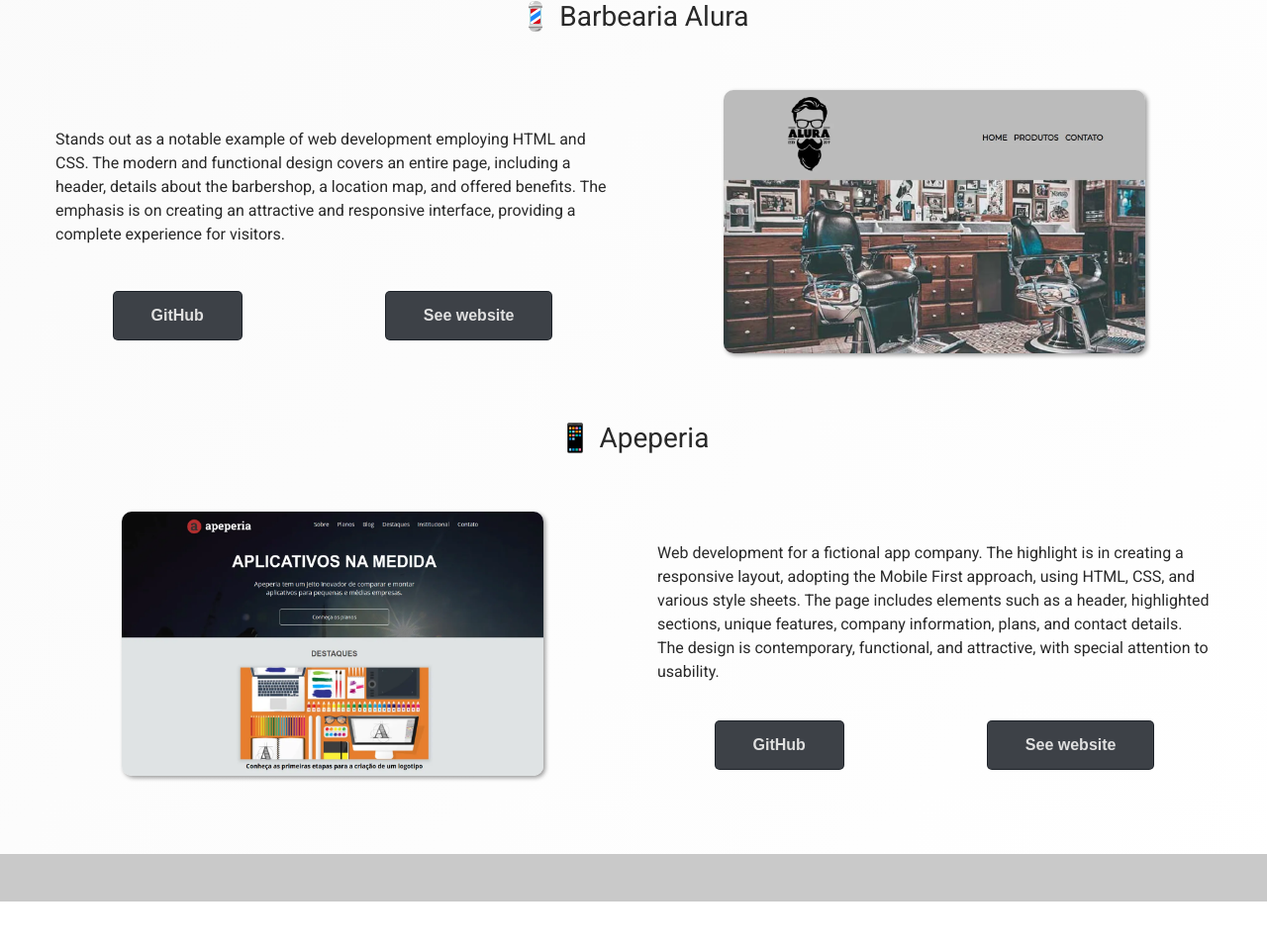
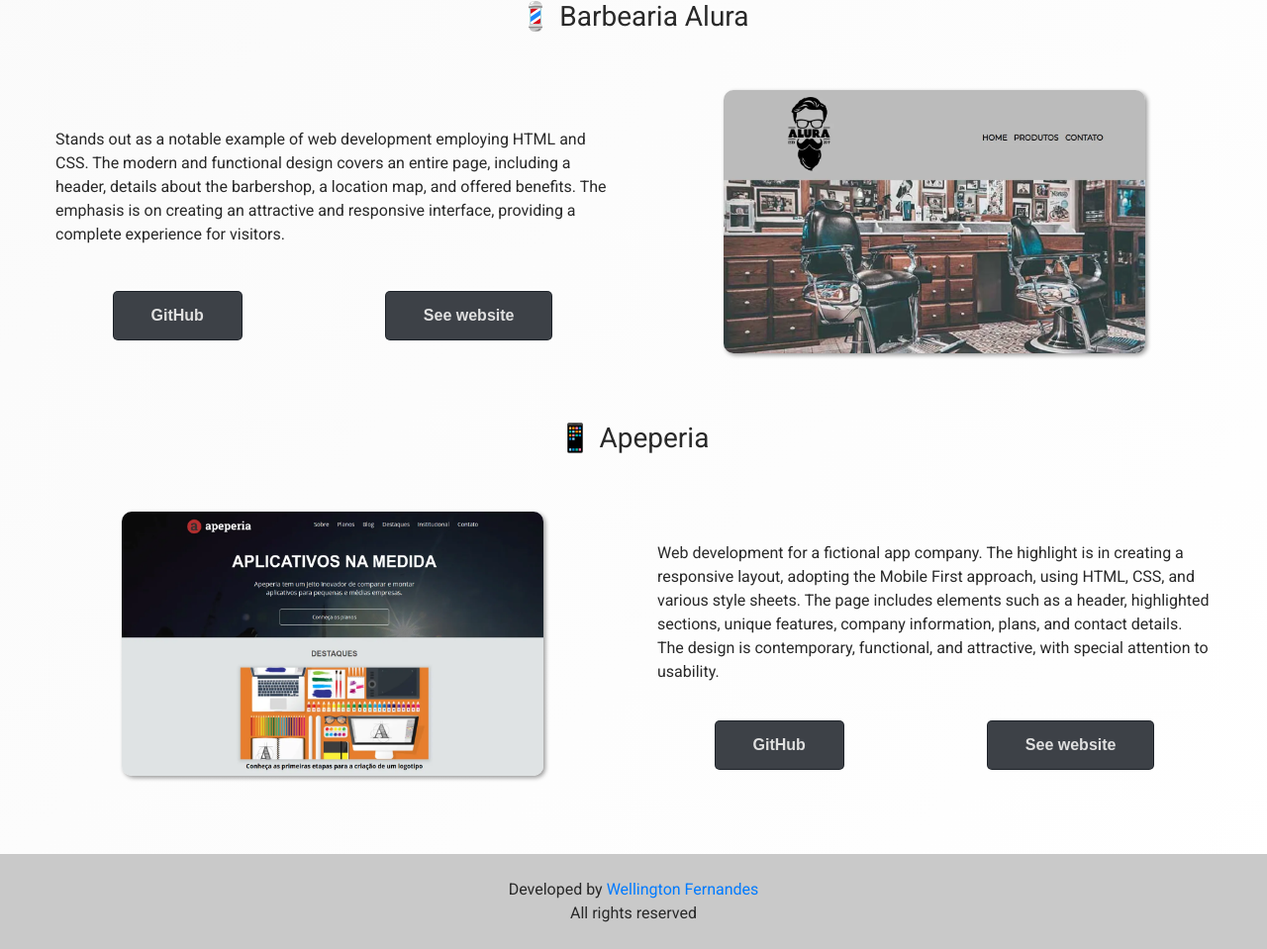
Before and after one commit to wellingtonfernandesbarbosa/portifolio, a website built with Vite: page index.html in a window 1280 px wide. Shown: the part 3637-4596 px from the top of the page at 99% size. Before the commit the page ends 4548 px from the top, so only its background shows below. Built offline with nearby package versions, Linux system fonts and the light colour scheme.

Commit message:
Update footer content

```diff
--- a/index.html
+++ b/index.html
@@ -387,6 +387,16 @@
     </ul>
   </section>
   <footer class="footer">
+    <p class="footer__text">
+      <span data-translate-en="Developed by">
+        Desenvolvido por
+      </span>
+      <a href="https://github.com/wellingtonfernandesbarbosa" target="_blank" class="footer__link" title="GitHub" aria-label="GitHub">
+        Wellington Fernandes
+      </a>
+    </p>
+    <p class="footer__text" data-translate-en="All rights reserved">Todos os direitos reservados</p>
+  </footer>
     <script>
       window.va = window.va || function () { (window.vaq = window.vaq || []).push(arguments); };
     </script>
--- a/src/styles/footer.css
+++ b/src/styles/footer.css
@@ -10,6 +10,10 @@
     margin: 0;
 }
 
+.footer__link {
+    color: var(--secondary-color);
+}
+
 @media screen and (max-width: 480px) {
     .footer {
         padding: 1em 0;
```
